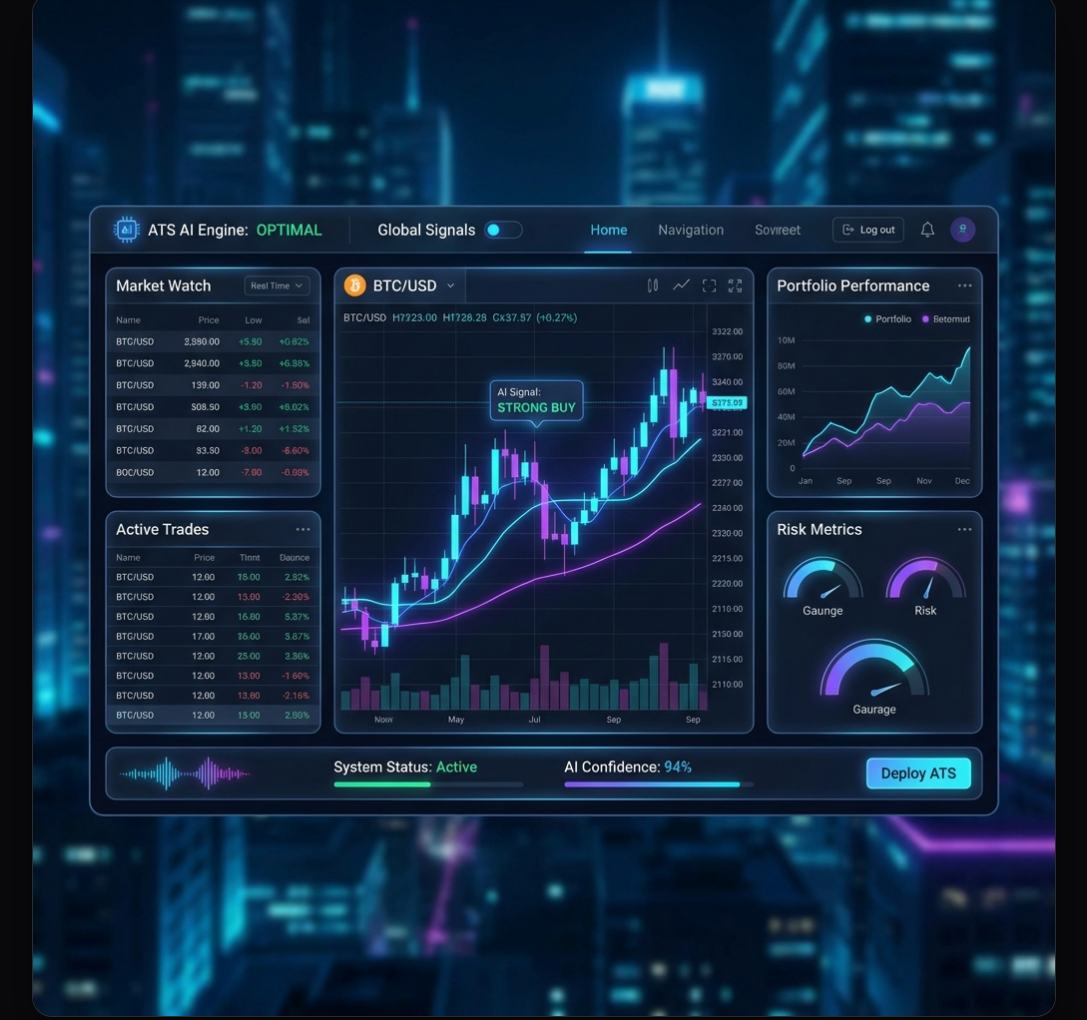
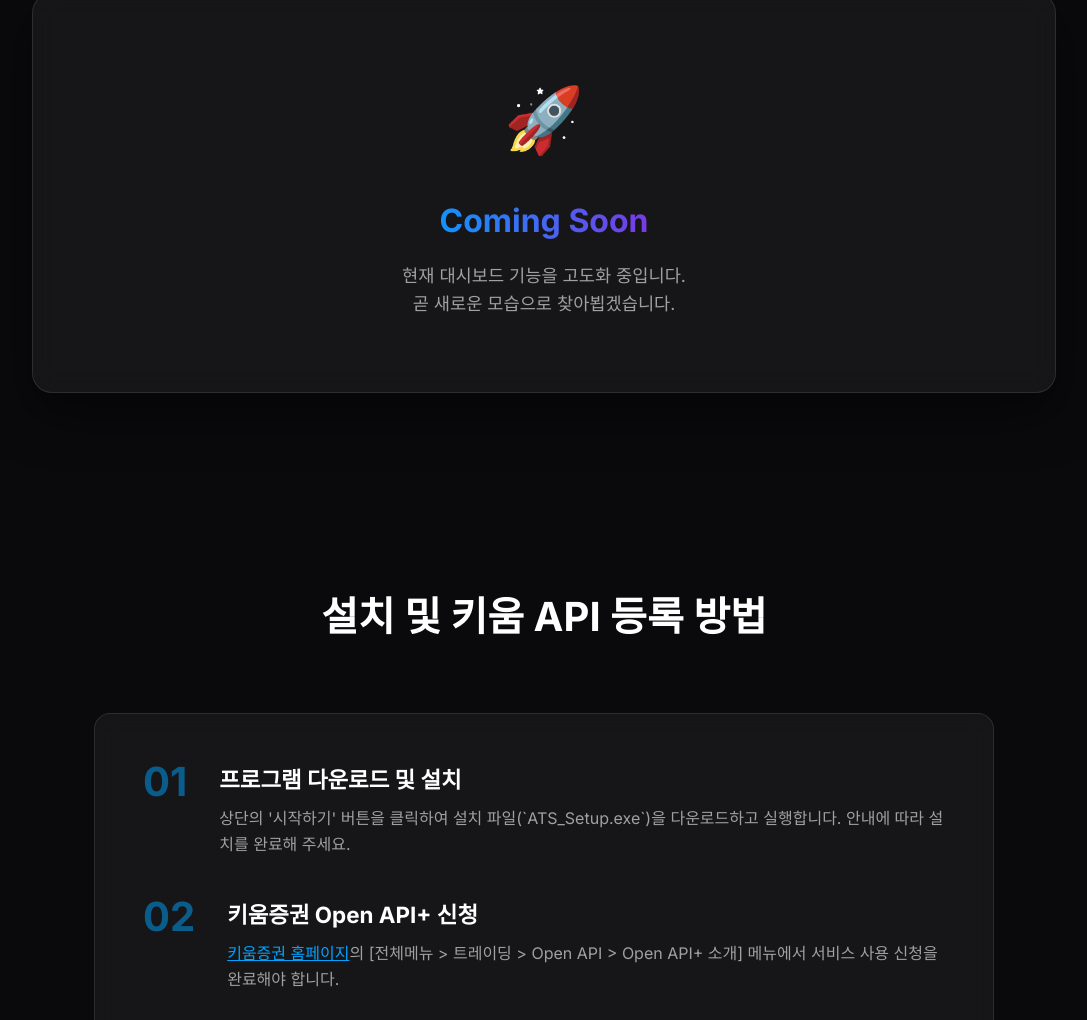
Before and after one commit to melodiceden/ATS_HOME, a plain HTML site: page homepage/index.html in a window 1280 px wide. Shown: the part 2232-3252 px from the top of the page, without its empty margins (96-1183 px from the left). Drawn offline with Linux system fonts and the light colour scheme.

Commit message:
대시보드 미리보기 이미지 변경 및 가이드 보강

```diff
--- a/homepage/index.css
+++ b/homepage/index.css
@@ -1,8 +1,10 @@
 @import url('https://fonts.googleapis.com/css2?family=Inter:wght@300;400;600;700&display=swap');
 
 :root {
-    --primary-color: #00A2FF; /* Neon Blue */
-    --secondary-color: #8A2BE2; /* Electric Purple */
+    --primary-color: #00A2FF;
+    /* Neon Blue */
+    --secondary-color: #8A2BE2;
+    /* Electric Purple */
     --bg-dark: #0a0a0c;
     --bg-card: rgba(255, 255, 255, 0.05);
     --text-main: #ffffff;
@@ -33,7 +35,7 @@ body {
     height: 100%;
     z-index: -1;
     background: radial-gradient(circle at 20% 30%, rgba(0, 162, 255, 0.05) 0%, transparent 40%),
-                radial-gradient(circle at 80% 70%, rgba(138, 43, 226, 0.05) 0%, transparent 40%);
+        radial-gradient(circle at 80% 70%, rgba(138, 43, 226, 0.05) 0%, transparent 40%);
 }
 
 /* Glassmorphism */
@@ -219,11 +221,33 @@ section {
     border-radius: 20px;
     overflow: hidden;
     box-shadow: 0 20px 50px rgba(0, 0, 0, 0.5);
+    min-height: 400px;
+    display: flex;
+    justify-content: center;
+    align-items: center;
 }
 
-.preview-container img {
-    width: 100%;
-    display: block;
+.working-message {
+    text-align: center;
+    padding: 4rem;
+}
+
+.working-message .icon {
+    font-size: 4rem;
+    margin-bottom: 1.5rem;
+}
+
+.working-message h3 {
+    font-size: 2rem;
+    margin-bottom: 1rem;
+    background: linear-gradient(to right, var(--primary-color), var(--secondary-color));
+    -webkit-background-clip: text;
+    -webkit-text-fill-color: transparent;
+}
+
+.working-message p {
+    color: var(--text-dim);
+    font-size: 1.1rem;
 }
 
 /* Guide Section */
@@ -285,8 +309,24 @@ footer p {
 }
 
 @media (max-width: 768px) {
-    .hero h1 { font-size: 2.5rem; }
-    .nav-links { display: none; }
-    .guide-step { flex-direction: column; gap: 0.5rem; }
-    .step-number { font-size: 2rem; }
+    .hero h1 {
+        font-size: 2.5rem;
+    }
+
+    .nav-links {
+        display: none;
+    }
+
+    .guide-step {
+        flex-direction: column;
+        gap: 0.5rem;
+    }
+
+    .step-number {
+        font-size: 2rem;
+    }
+
+    .preview-container {
+        min-height: 300px;
+    }
 }
--- a/homepage/index.html
+++ b/homepage/index.html
@@ -74,7 +74,11 @@
     <section id="preview">
         <h2 class="section-title reveal">대시보드 미리보기</h2>
         <div class="preview-container glass reveal">
-            <img src="mockup.png" alt="ATS Dashboard Mockup">
+            <div class="working-message">
+                <div class="icon">🚀</div>
+                <h3>Coming Soon</h3>
+                <p>현재 대시보드 기능을 고도화 중입니다.<br>곧 새로운 모습으로 찾아뵙겠습니다.</p>
+            </div>
         </div>
     </section>
 
@@ -92,7 +96,9 @@
                 <div class="step-number">02</div>
                 <div class="step-text">
                     <h3>키움증권 Open API+ 신청</h3>
-                    <p>키움증권 홈페이지의 [전체메뉴 > 트레이딩 > Open API > Open API+ 소개] 메뉴에서 서비스 사용 신청을 완료해야 합니다.</p>
+                    <p><a href="https://www.kiwoom.com" target="_blank"
+                            style="color: var(--primary-color); text-decoration: underline;">키움증권 홈페이지</a>의 [전체메뉴 > 트레이딩
+                        > Open API > Open API+ 소개] 메뉴에서 서비스 사용 신청을 완료해야 합니다.</p>
                 </div>
             </div>
             <div class="guide-step">
@@ -107,6 +113,14 @@
                 <div class="step-text">
                     <h3>ATS 실행 및 로그인</h3>
                     <p>설치된 ATS 프로그램을 실행하고 키움증권 계정으로 로그인합니다. 최초 실행 시 API 인증 절차가 진행될 수 있습니다.</p>
+                </div>
+            </div>
+            <div class="guide-step">
+                <div class="step-number">05</div>
+                <div class="step-text">
+                    <h3>Open API+ 비밀번호 저장</h3>
+                    <p>트레이딩 바의 [기능 > 계좌비밀번호 저장] 메뉴에서 계좌 비밀번호를 입력하고 '전체계좌 저장'을 체크한 후 등록합니다. 이 과정을 거쳐야 자동 매매가 원활히 진행됩니다.
+                    </p>
                 </div>
             </div>
         </div>
```
